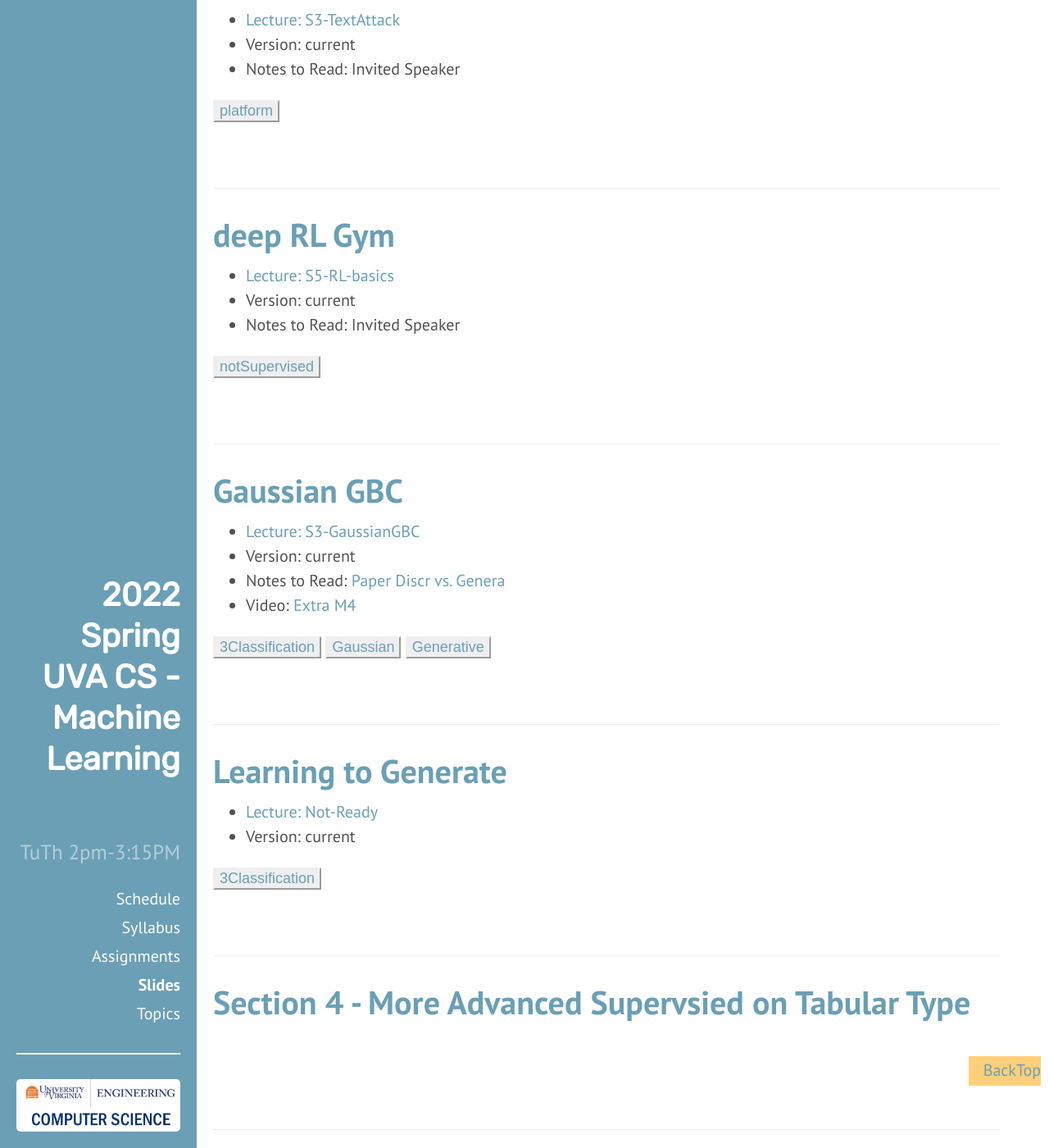
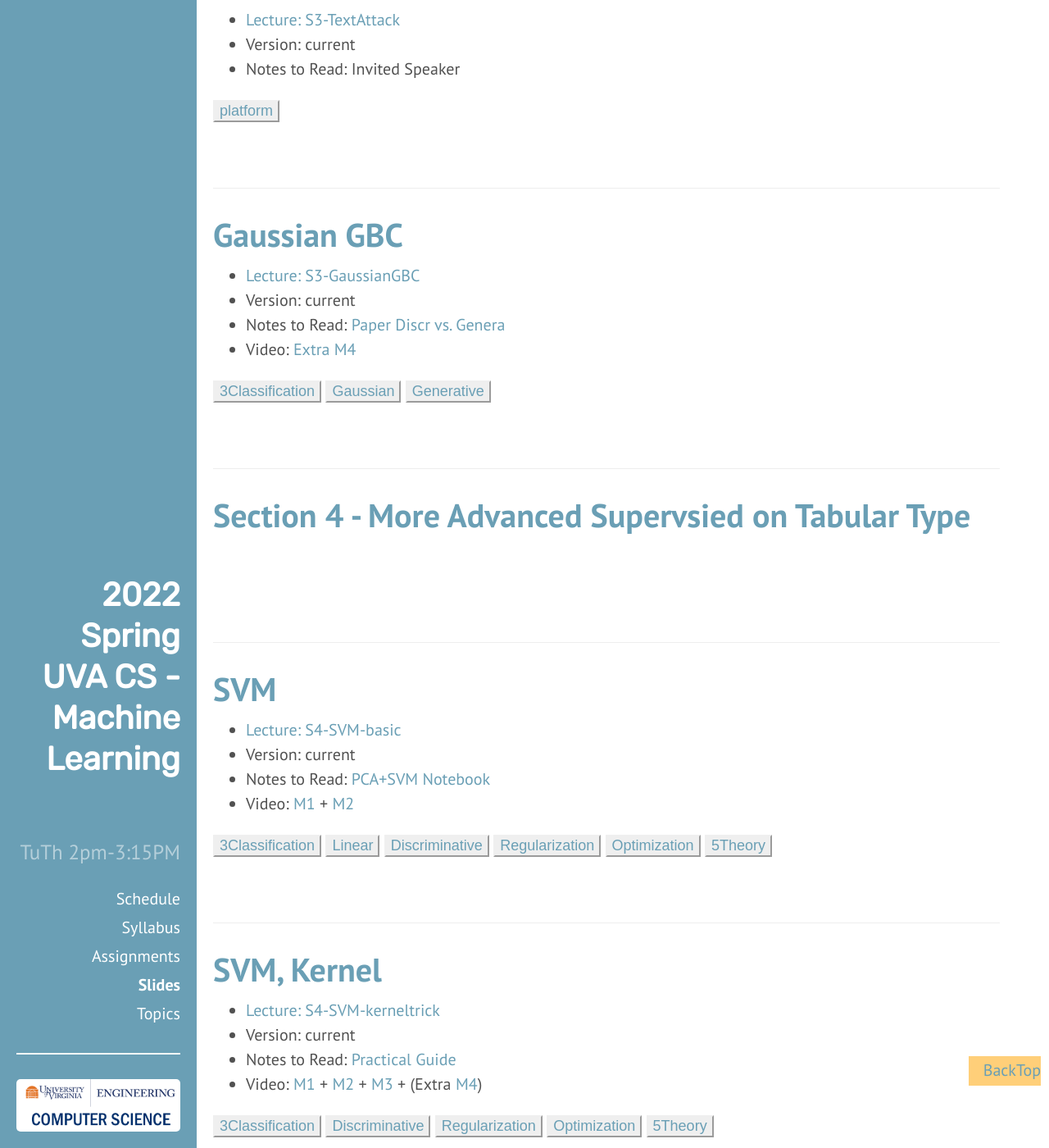
Before and after one commit to qiyanjun/2022sp-UVA-CS-MachineLearningDeep, a Jekyll site: the page built from LecturesByDate.md, in a window 1280 px wide and 1400 px high, scrolled down 11617 px. Shown: the whole window at 82% size. Built offline with Jekyll 4.4.1, drawn with Linux system fonts in a browser that asks for light colours; some of the changed text lies outside the part shown.

Commit message:
minor reordering

```diff
--- a/_contents/S3-L0C-generate.md
+++ /dev/null
@@ -1,12 +0,0 @@
----
-layout: post
-title: Learning to Generate
-lecture: Not-Ready
-lectureVersion: current
-video:
-extra: true
-notes:
-categories: 1D (Text)
-tags:
-- 3Classification
----
--- a/_contents/S5-L0C-semiself.md
+++ /dev/null
@@ -1,12 +0,0 @@
----
-layout: post
-title:  self/semi-supervised
-lecture: Not-Ready
-lectureVersion: current
-notes:
-video:
-extra: true
-categories: advanced
-tags:
-- notSupervised
----
```
Also changed, not shown: _contents/S3-00Start.md (+1 -1 lines), _contents/S5-L04-RL.md (renamed from _contents/S3-L09-RL.md), _contents/S5-L0A-GMM.md (renamed from _contents/S5-L04-GMM.md), _contents/S5-L0B-EM.md (renamed from _contents/S5-L0A-EM.md).
